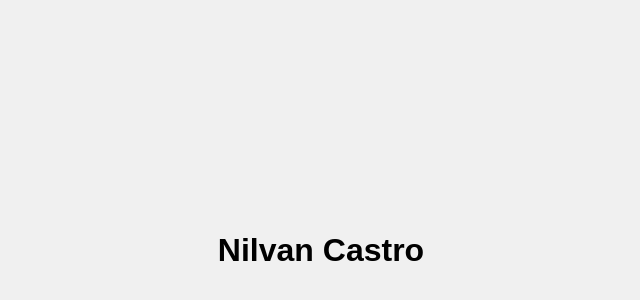
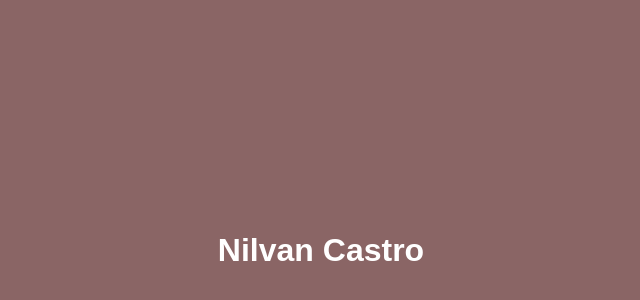
Before and after one commit to Nilvancastrodev/teste-site, a plain HTML site: page index.html in a window 1280 px wide. Shown: the part 150-450 px from the top of the page, without its empty margins (319-959 px from the left). Drawn offline with Linux system fonts and the light colour scheme.

Commit message:
Update index.html

```diff
--- a/index.html
+++ b/index.html
@@ -8,19 +8,23 @@
         html, body {
             height: 100%;
             margin: 0;
+            padding: 0;
             font-family: Arial, sans-serif;
+        }
+        body {
             display: flex;
             justify-content: center;
             align-items: center;
-            background-color: #f0f0f0;
-        }
-        #nome {
+            background-color: #8a6565;
+            text-align: center;
             font-size: 2em;
             font-weight: bold;
+            color: white;
+            min-height: 100vh;
         }
     </style>
 </head>
 <body>
-    <div id="nome">Nilvan Castro</div>
+   Nilvan Castro
 </body>
 </html>
```
